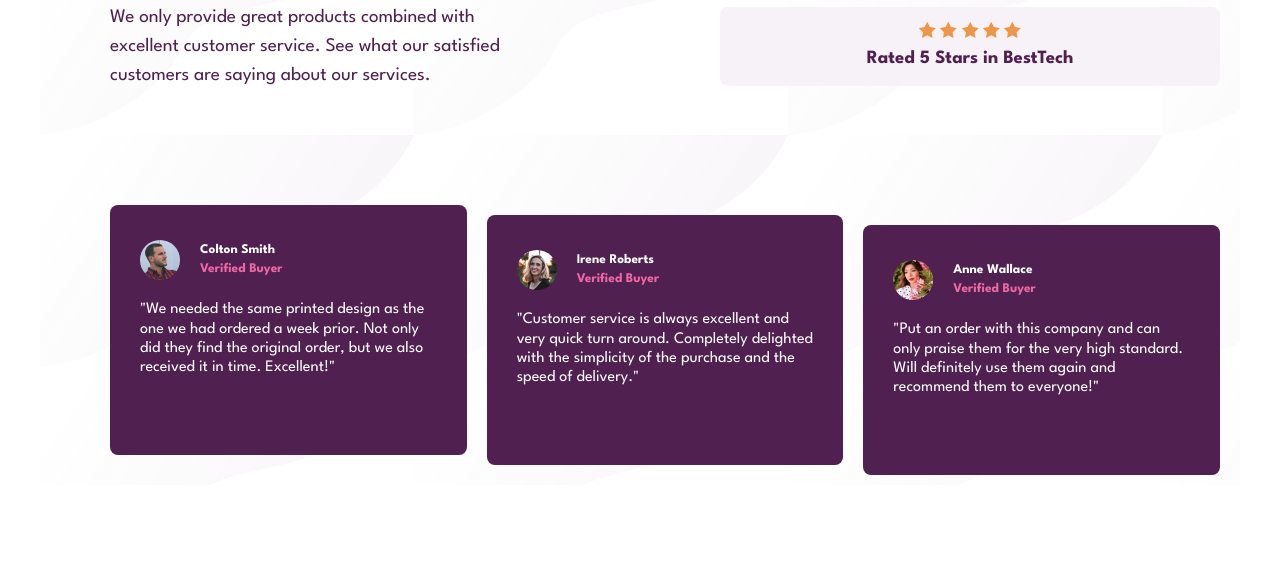
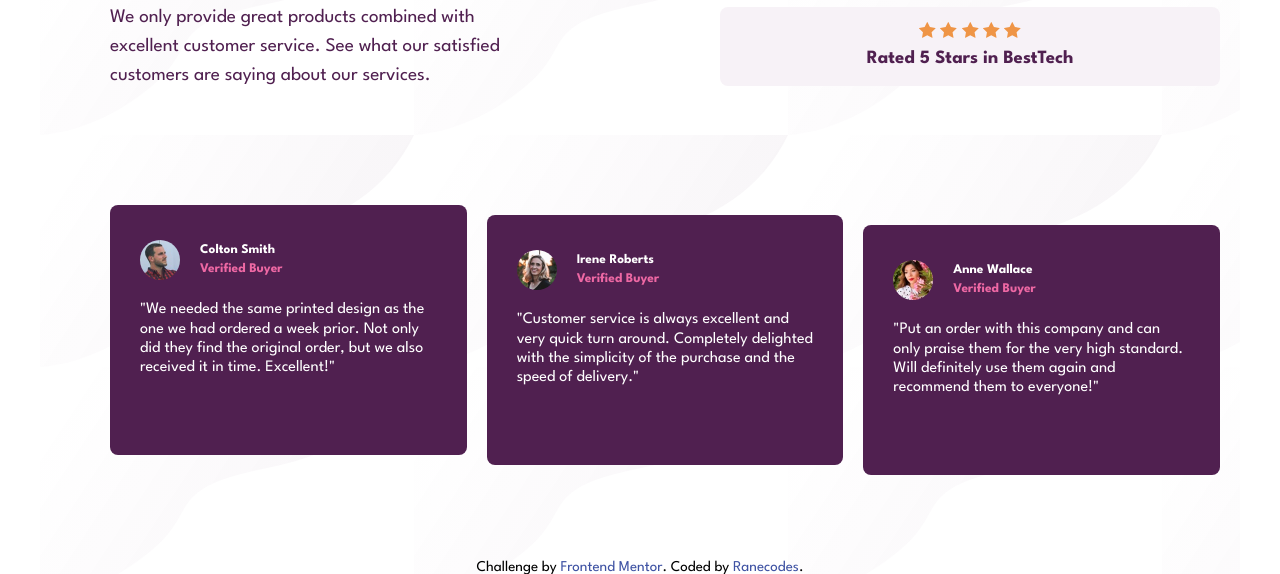
Before and after one commit to Ranecodes/social-proof-section, a plain HTML site: page index.html in a window 1280 px wide. Shown: the part 329-903 px from the top of the page. Drawn offline with Linux system fonts and the light colour scheme.

Commit message:
added foorter

```diff
--- a/index.html
+++ b/index.html
@@ -102,6 +102,12 @@
           </p>
         </section>
       </div>
+      <div class="attribution">
+        Challenge by
+        <a href="https://www.frontendmentor.io?ref=challenge" target="_blank"
+          >Frontend Mentor</a
+        >. Coded by <a href="https://www.frontendmentor.io/profile/Ranecodes">Ranecodes</a>.
+      </div>
     </main>
   </body>
 </html>
--- a/style.css
+++ b/style.css
@@ -82,6 +82,14 @@
 .pink {
     color: var(--soft-pink);
 }
+.attribution {
+    font-size: 15px;
+    text-align: center;
+  }
+  .attribution a {
+    text-decoration: none;
+    color: hsl(228, 45%, 44%);
+  }
 
 
 /* Desktop View - smaller screen */
@@ -152,6 +160,15 @@
     #card-three {
         margin-top: 30px;
     }
+    .attribution {
+        font-size: 15px;
+        text-align: center;
+      }
+      .attribution a {
+        text-decoration: none;
+        color: hsl(228, 45%, 44%);
+      }
+
 
 
 }
@@ -228,4 +245,12 @@
     #card-three {
         margin-top: 100px;
     }
+    .attribution {
+        font-size: 15px;
+        text-align: center;
+      }
+      .attribution a {
+        text-decoration: none;
+        color: hsl(228, 45%, 44%);
+      }
 }
```
